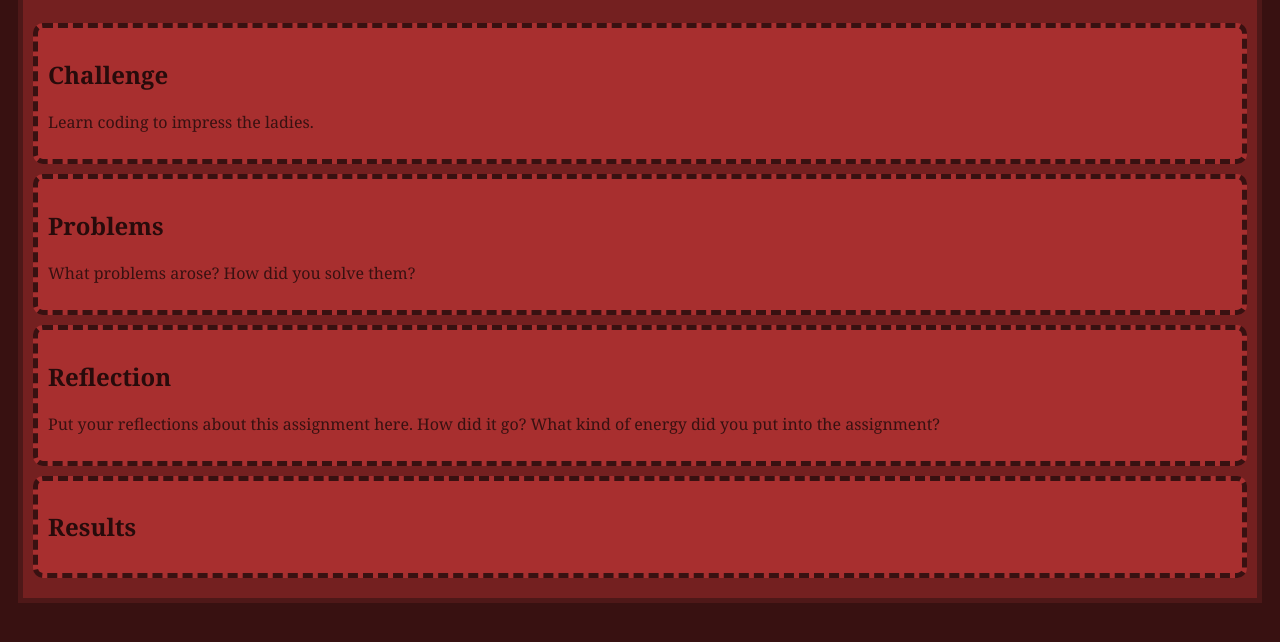
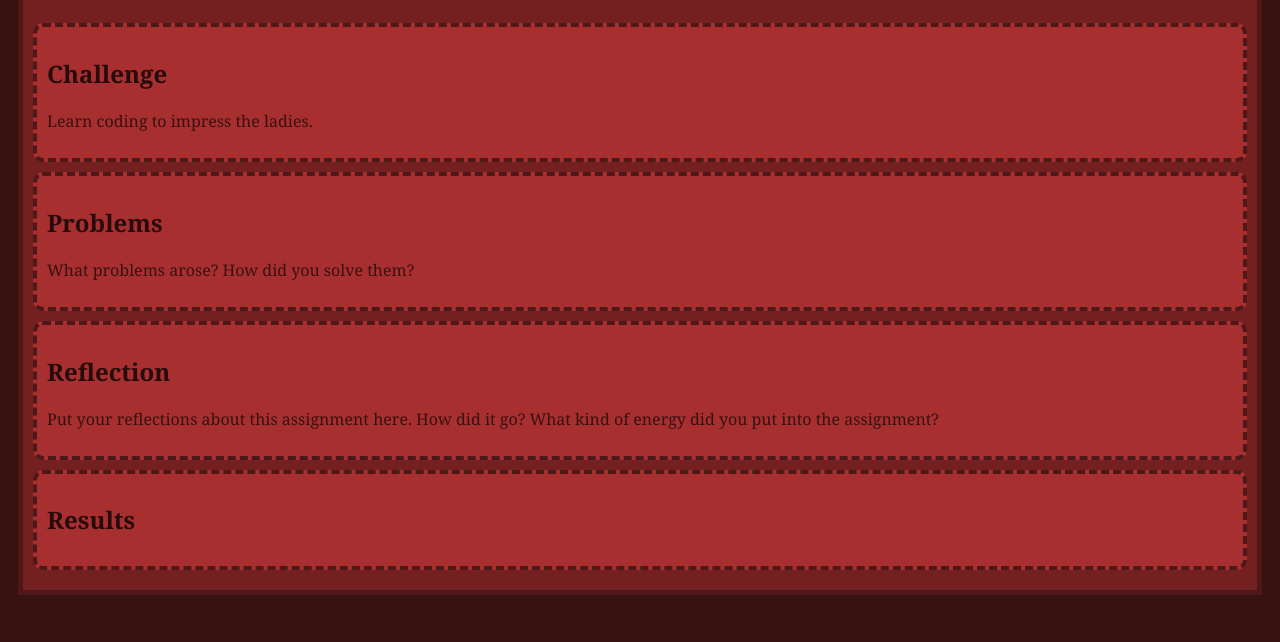
Before and after one commit to bunnygirlextreme/art101, a plain HTML site: page lab2/index.html in a window 1280 px wide. Shown: the part 98-740 px from the top of the page. Drawn offline with nearby package versions, Linux system fonts and the light colour scheme.

Commit message:
Update lab.css

```diff
--- a/lab2/css/lab.css
+++ b/lab2/css/lab.css
@@ -4,7 +4,7 @@
 .minor-section {
     padding: 10px;
     margin-bottom: 10px;
-    border: dashed 5px #381111;
+    border: dashed 4px #4e1818;
     border-radius: 10px;
     background-color: #a82f2f;
     font-family: Georgia, 'Times New Roman', Times, serif
```
